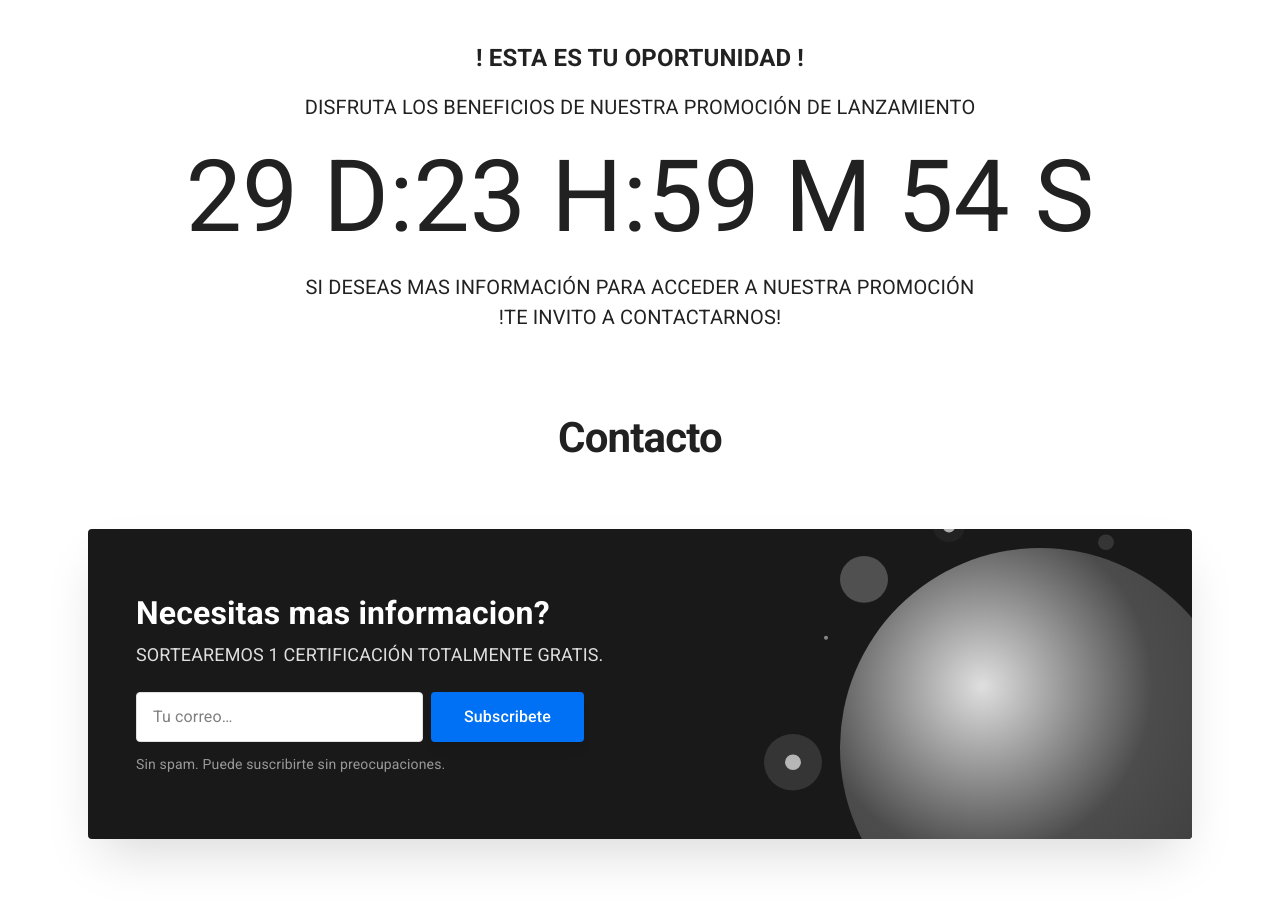
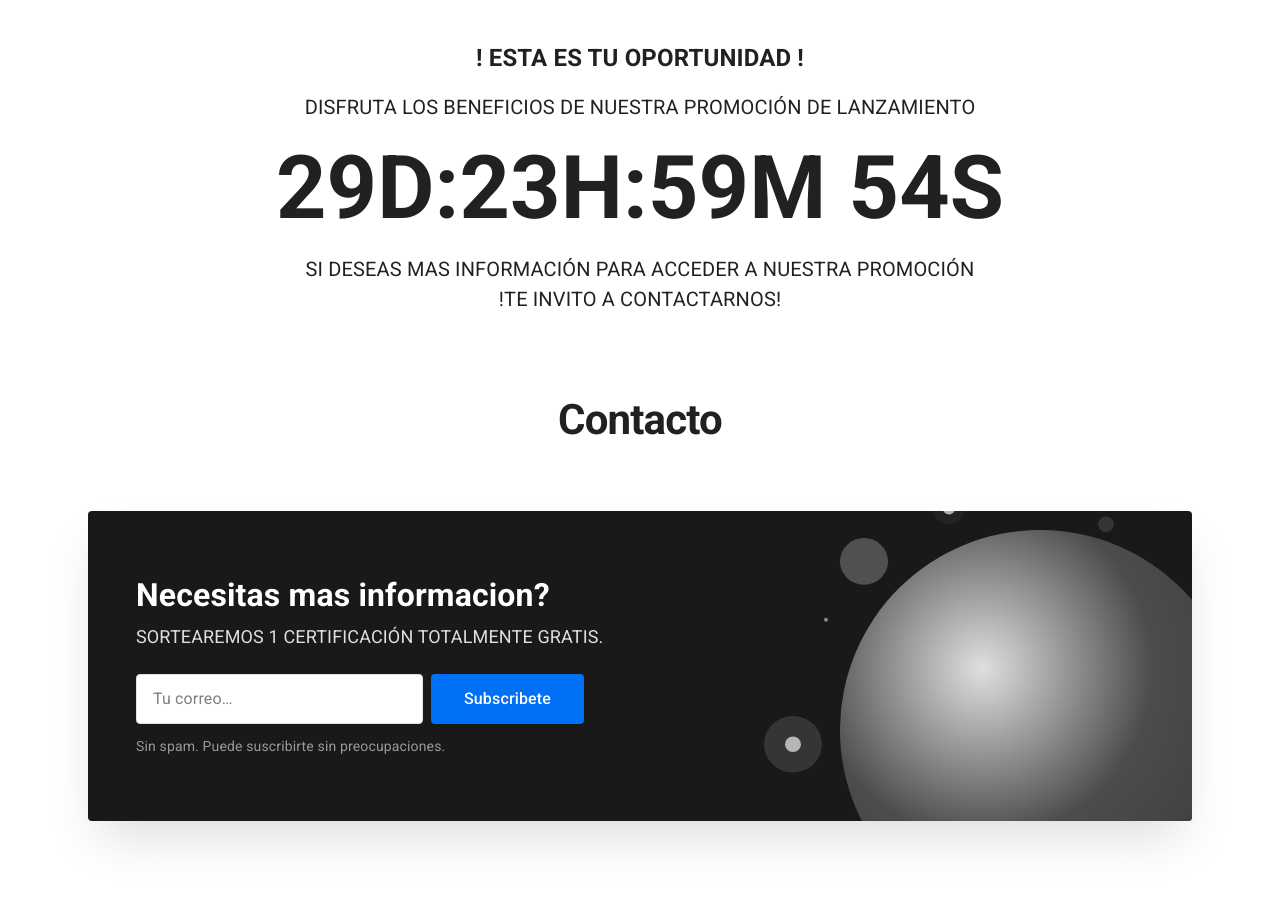
Before and after one commit to eduardoAns/hydrobrain-app, a Next.js app: page / in a window 1280 px wide. Shown: the part 3480-4381 px from the top of the page. Built offline with nearby package versions, Linux system fonts and the light colour scheme.

Commit message:
agregando detalles

```diff
--- a/components/landingpage/ui/temporizador.tsx
+++ b/components/landingpage/ui/temporizador.tsx
@@ -23,8 +23,8 @@ export const Temporizador:FC<Props> = ({expiryTimestamp}) => {
     <div style={{textAlign: 'center'}} className=' mt-20'>
       <h1 className=' text-2xl font-semibold mb-4'>! ESTA ES TU OPORTUNIDAD ! </h1>
       <p className=' text-xl'>DISFRUTA LOS BENEFICIOS DE NUESTRA PROMOCIÓN DE LANZAMIENTO</p>
-      <div style={{fontSize: '100px'}}>
-        <span>{days} D</span>:<span>{hours} H</span>:<span>{minutes} M</span> <span>{seconds} S</span>
+      <div className=' text-5xl font-bold sm:text-6xl'>
+        <span >{days}D</span>:<span>{hours}H</span>:<span>{minutes}M</span> <span>{seconds}S</span>
       </div>
       {/* <p>{isRunning ? 'Running' : 'Not running'}</p> */}
       {/* <button onClick={start}>Start</button>
```
